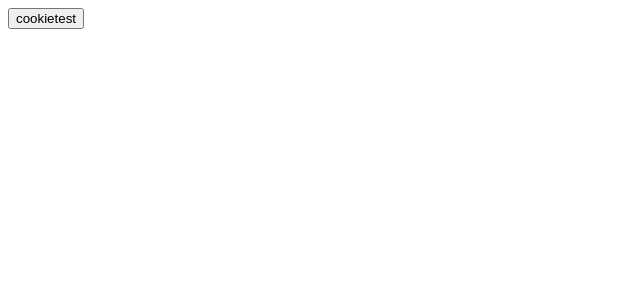
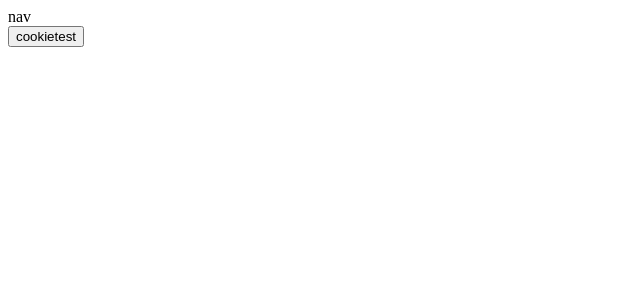
Before and after one commit to novb1492/LIKE_CGV, a Nuxt app: page / in a window 1280 px wide. Shown: the top 300 px of the page, without its empty margins (0-640 px from the left). Built offline with nearby package versions, Linux system fonts and the light colour scheme.

Commit message:
네비바 컴포넌트 구성

```diff
--- /dev/null
+++ b/layouts/default.vue
@@ -0,0 +1,16 @@
+<template lang="">
+    <div>
+        <navBar />
+        <nuxt />
+
+    </div>
+</template>
+<script>
+import navBar from "./nav/navBar.vue";
+export default {
+    components: { navBar },
+}
+</script>
+<style lang="">
+
+</style>
--- /dev/null
+++ b/layouts/nav/mainNav.vue
@@ -0,0 +1,13 @@
+<template lang="">
+    <div>
+        nav
+    </div>
+</template>
+<script>
+export default {
+
+}
+</script>
+<style lang="">
+
+</style>
--- /dev/null
+++ b/layouts/nav/navBar.vue
@@ -0,0 +1,28 @@
+<template lang="">
+    <div>
+        <mainNav v-if="num===1"></mainNav>
+        <reservationNavVue v-if="num===2"></reservationNavVue>
+    </div>
+</template>
+<script>
+import mainNav from './mainNav.vue';
+import { mapActions, mapGetters, mapMutations } from "vuex";
+import reservationNavVue from './reservationNav.vue';
+export default {
+    components: { mainNav,reservationNavVue },
+    watch: {
+        "num"(){
+          console.log('a');
+        }
+    },
+    computed: {
+        ...mapGetters( "navBar",{
+            num:"getNum"
+        })
+    },
+
+}
+</script>
+<style lang="">
+
+</style>
--- /dev/null
+++ b/layouts/nav/reservationNav.vue
@@ -0,0 +1,13 @@
+<template lang="">
+    <div>
+        reser
+    </div>
+</template>
+<script>
+export default {
+
+}
+</script>
+<style lang="">
+
+</style>
--- a/nuxt.config.js
+++ b/nuxt.config.js
@@ -38,5 +38,5 @@ export default {
 
   // Build Configuration: https://go.nuxtjs.dev/config-build
   build: {
-  }
+  },
 }
--- a/pages/index.vue
+++ b/pages/index.vue
@@ -1,9 +1,23 @@
 <template>
-  <Tutorial/>
+  <div>
+    <Tutorial/>
+  </div>
 </template>
 
 <script>
+import { mapActions, mapGetters, mapMutations } from "vuex";
 export default {
-  name: 'IndexPage'
+  name: 'IndexPage',
+  asyncData({isDev, route, store, env, params, query, req, res, redirect, error}) {
+    return {test:'aa'};
+  },
+  mounted(){
+    this.changeNav(1);
+  },
+  methods:{
+    ...mapMutations("navBar", {
+      changeNav: "changeNav",
+    })
+  }
 }
 </script>
--- /dev/null
+++ b/store/nav/navAction.js
@@ -0,0 +1,5 @@
+export default {
+    setLoginInfo (state,num) {
+        state.num=num;
+    }
+}
--- /dev/null
+++ b/store/nav/navMutaion.js
@@ -0,0 +1,5 @@
+export default {
+    changeNav (state,num) {
+        state.num=num;
+    }
+}
--- /dev/null
+++ b/store/navBar.js
@@ -0,0 +1,21 @@
+import navMutations from "./nav/navMutaion";
+import navActions from "./nav/navAction";
+export const state = () => ({
+    num: 0
+});
+
+export const mutations = navMutations;
+export const actions = navActions;
+export const getters = {
+  getNum: (state) => {
+    return state.num
+  },
+  getLoginInfo(){
+    try {
+        return localStorage.getItem('loginInfor');
+    } catch (error) {
+        return null;
+
+    }
+  }
+}
```
